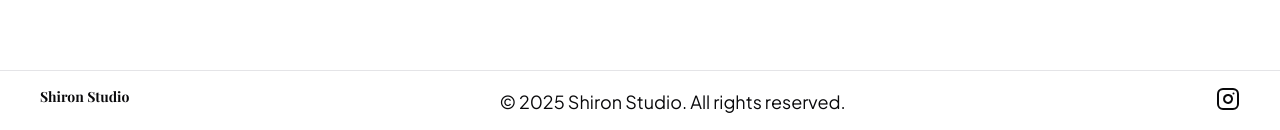
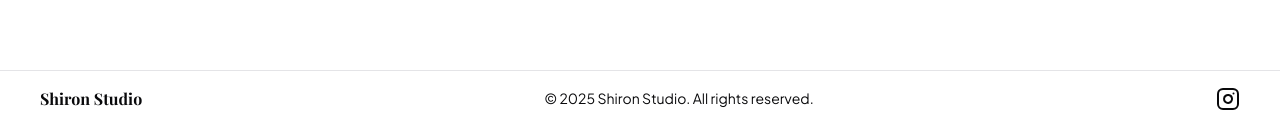
Before and after one commit to shironxn/shironstudio, a Next.js app: page / in a window 1280 px wide. Shown: the part 2196-2326 px from the top of the page. Built offline with nearby package versions, Linux system fonts and the light colour scheme; a web font is replaced by a local one.

Commit message:
chore: update footer text size

```diff
--- a/src/components/layout/footer.tsx
+++ b/src/components/layout/footer.tsx
@@ -12,10 +12,12 @@
   ];
 
   return (
-    <footer className="gap-2 border-t p-4 text-sm">
+    <footer className="gap-2 border-t p-4">
       <div className="container flex justify-between">
         <Logo />
-        <p>© {new Date().getFullYear()} Shiron Studio. All rights reserved.</p>
+        <p className="text-sm">
+          © {new Date().getFullYear()} Shiron Studio. All rights reserved.
+        </p>
         <div>
           {socialMedia.map((item, index) => (
             <Link key={index} href={item.href}>
```
